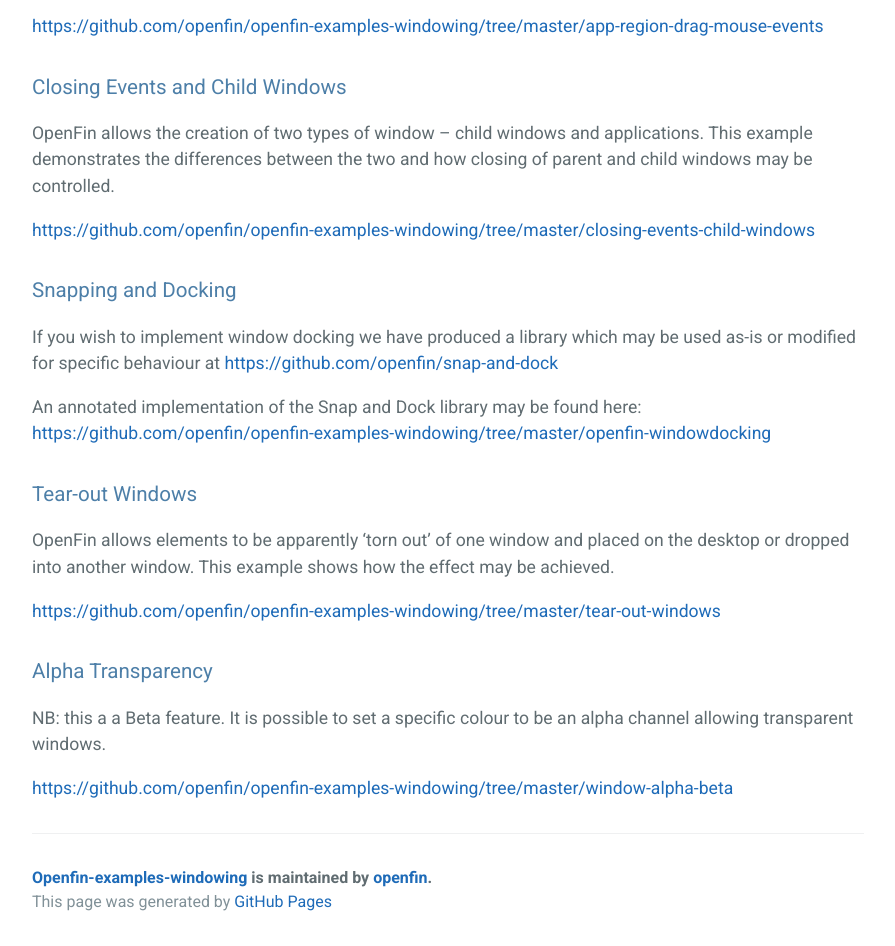
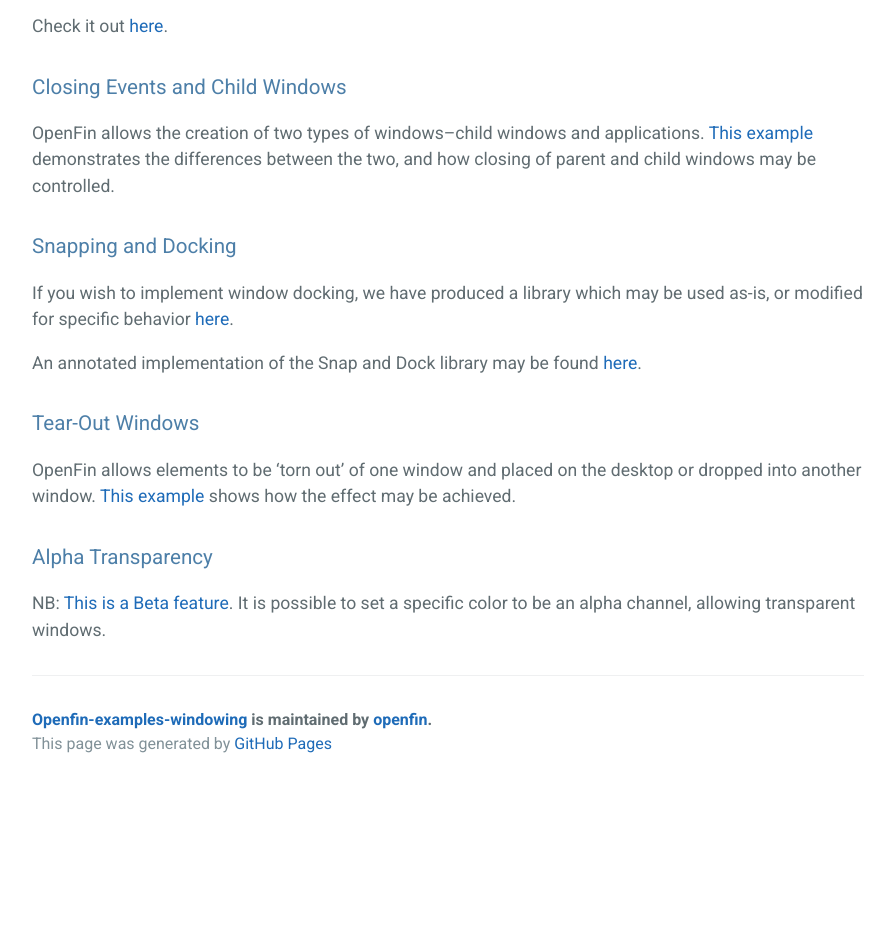
Before and after one commit to openfin/openfin-examples-windowing, a plain HTML site: page index.html in a window 1280 px wide. Shown: the part 680-1626 px from the top of the page, without its empty margins (192-1087 px from the left). After the commit the page ends 1468 px from the top, so only its background shows below. Drawn offline with Linux system fonts and the light colour scheme.

Commit message:
Cleanup copy and links

```diff
--- a/index.html
+++ b/index.html
@@ -12,8 +12,8 @@
   </head>
   <body>
     <section class="page-header">
-      <h1 class="project-name">OpenFin windowing</h1>
-      <h2 class="project-tagline">Examples utilising OpenFin’s Windowing API.</h2>
+      <h1 class="project-name">OpenFin Windowing</h1>
+      <h2 class="project-tagline">Examples utilizing OpenFin’s Windowing API</h2>
       <a href="https://github.com/openfin/openfin-examples-windowing" class="btn">View on GitHub</a>
       <a href="https://github.com/openfin/openfin-examples-windowing/zipball/master" class="btn">Download .zip</a>
       <a href="https://github.com/openfin/openfin-examples-windowing/tarball/master" class="btn">Download .tar.gz</a>
@@ -23,38 +23,35 @@
       <h3>
 <a id="welcome-to-github-pages" class="anchor" href="#welcome-to-github-pages" aria-hidden="true"><span aria-hidden="true" class="octicon octicon-link"></span></a>The OpenFin Window API</h3>
 
-<p>OpenFin’s Windowing API offers granular control over the creation, positioning, minimization, maximization and a host of other properties, across multiple monitors, allowing you create rich desktop applications. The full API may be found <a href="http://cdn.openfin.co/jsdocs/stable/fin.desktop.module_Window.html" target="_blank">here.</a></p>
+<p>OpenFin’s Windowing API offers granular control over the creation, positioning, minimization, maximization and a host of other properties, across multiple monitors, allowing you create rich desktop applications. The full API may be found <a href="http://cdn.openfin.co/jsdocs/stable/fin.desktop.module_Window.html" target="_blank">here</a>.</p>
 
 
 <h3>
 <a id="draggable-regions" class="anchor" href="#draggable-regions" aria-hidden="true"><span aria-hidden="true" class="octicon octicon-link"></span></a>Draggable Regions</h3>
 
 <p>This example shows how to implement draggable regions on frameless windows and how to avoid some of the pitfalls which may arise from the draggable region’s prevention of standard mouse events.</p>
-<p><a href="https://github.com/openfin/openfin-examples-windowing/tree/master/app-region-drag-mouse-events" target="_blank">https://github.com/openfin/openfin-examples-windowing/tree/master/app-region-drag-mouse-events</a></p>
+<p>Check it out <a href="https://github.com/openfin/openfin-examples-windowing/tree/master/app-region-drag-mouse-events" target="_blank">here</a>.</p>
 
 <h3>
 <a id="closing-events" class="anchor" href="#closing-events" aria-hidden="true"><span aria-hidden="true" class="octicon octicon-link"></span></a>Closing Events and Child Windows</h3>
 
-<p>OpenFin allows the creation of two types of window – child windows and applications. This example demonstrates the differences between the two and how closing of parent and child windows may be controlled.</p>
-<p><a href="https://github.com/openfin/openfin-examples-windowing/tree/master/closing-events-child-windows" target="_blank">https://github.com/openfin/openfin-examples-windowing/tree/master/closing-events-child-windows</a></p>
+<p>OpenFin allows the creation of two types of windows–child windows and applications. <a href="https://github.com/openfin/openfin-examples-windowing/tree/master/closing-events-child-windows" target="_blank">This example</a> demonstrates the differences between the two, and how closing of parent and child windows may be controlled.</p>
 
 <h3>
 <a id="snapping-and-docking" class="anchor" href="#snapping-and-docking" aria-hidden="true"><span aria-hidden="true" class="octicon octicon-link"></span></a>Snapping and Docking</h3>
 
-<p>If you wish to implement window docking we have produced a library which may be used as-is or modified for specific behaviour at <a href="https://github.com/openfin/snap-and-dock" target="_blank">https://github.com/openfin/snap-and-dock</a></p>
-<p>An annotated implementation of the Snap and Dock library may be found here: <a href="https://github.com/openfin/openfin-examples-windowing/tree/master/openfin-windowdocking" target="_blank">https://github.com/openfin/openfin-examples-windowing/tree/master/openfin-windowdocking</a></p>
+<p>If you wish to implement window docking, we have produced a library which may be used as-is, or modified for specific behavior <a href="https://github.com/openfin/snap-and-dock" target="_blank">here</a>.</p>
+<p>An annotated implementation of the Snap and Dock library may be found <a href="https://github.com/openfin/openfin-examples-windowing/tree/master/openfin-windowdocking" target="_blank">here</a>.</p>
 
 <h3>
-<a id="tear-out-windows" class="anchor" href="#tear-out-windows" aria-hidden="true"><span aria-hidden="true" class="octicon octicon-link"></span></a>Tear-out Windows</h3>
+<a id="tear-out-windows" class="anchor" href="#tear-out-windows" aria-hidden="true"><span aria-hidden="true" class="octicon octicon-link"></span></a>Tear-Out Windows</h3>
 
-<p>OpenFin allows elements to be apparently ‘torn out’ of one window and placed on the desktop or dropped into another window. This example shows how the effect may be achieved.</p>
-<p><a href="https://github.com/openfin/openfin-examples-windowing/tree/master/tear-out-windows" target="_blank">https://github.com/openfin/openfin-examples-windowing/tree/master/tear-out-windows</a></p>
+<p>OpenFin allows elements to be ‘torn out’ of one window and placed on the desktop or dropped into another window. <a href="https://github.com/openfin/openfin-examples-windowing/tree/master/tear-out-windows" target="_blank">This example</a> shows how the effect may be achieved.</p>
 
 <h3>
 <a id="alpha-transparency" class="anchor" href="#alpha-transparency" aria-hidden="true"><span aria-hidden="true" class="octicon octicon-link"></span></a>Alpha Transparency</h3>
 
-<p>NB: this a a Beta feature. It is possible to set a specific colour to be an alpha channel allowing transparent windows. </p>
-<p><a href="https://github.com/openfin/openfin-examples-windowing/tree/master/window-alpha-beta" target="_blank">https://github.com/openfin/openfin-examples-windowing/tree/master/window-alpha-beta</a></p>
+<p>NB: <a href="https://github.com/openfin/openfin-examples-windowing/tree/master/window-alpha-beta" target="_blank">This is a Beta feature</a>. It is possible to set a specific color to be an alpha channel, allowing transparent windows. </p>
 
       <footer class="site-footer">
         <span class="site-footer-owner"><a href="https://github.com/openfin/openfin-examples-windowing">Openfin-examples-windowing</a> is maintained by <a href="https://github.com/openfin">openfin</a>.</span>
```
